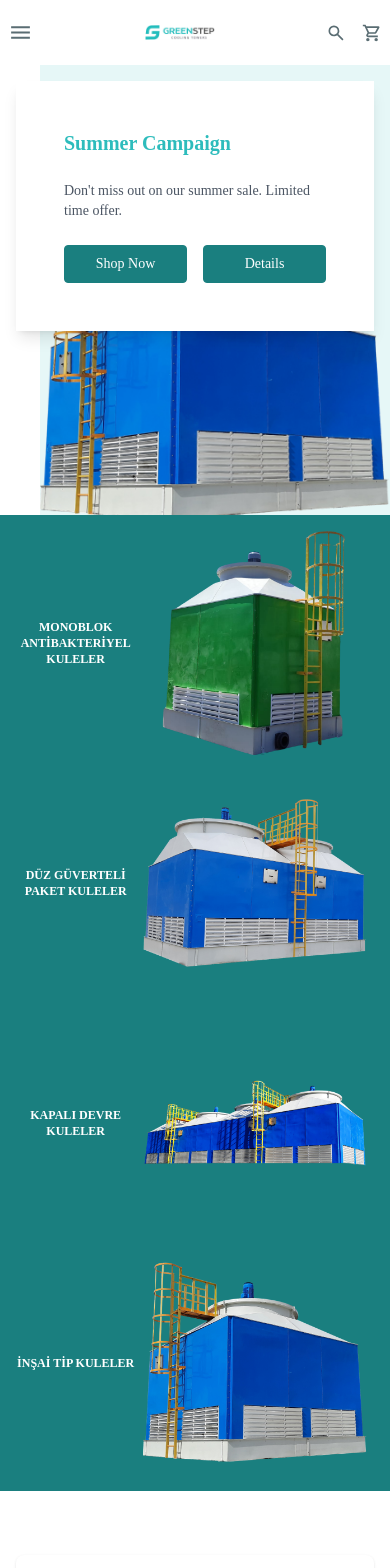
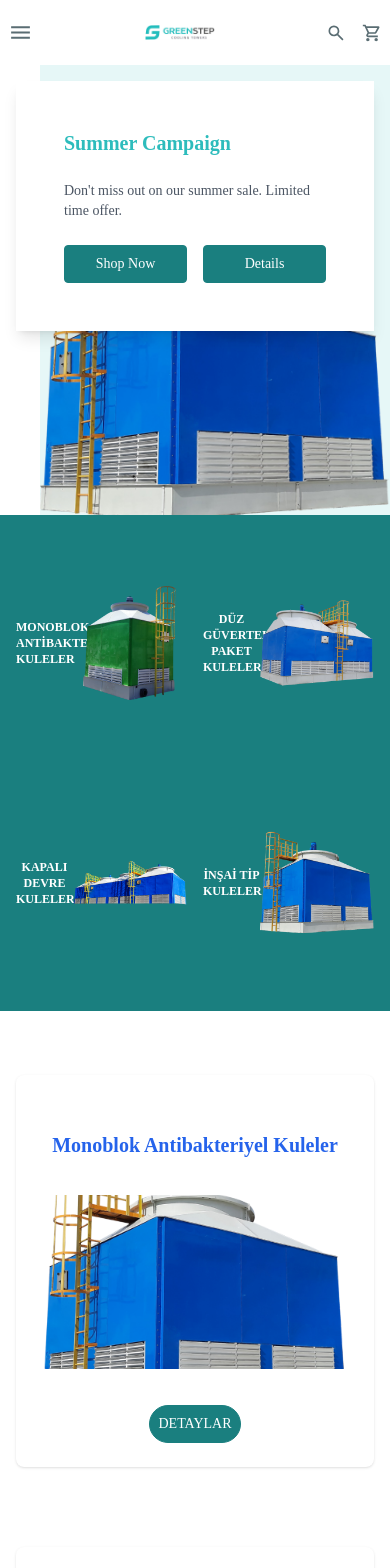
Before and after one commit to sambasoftwareuk/greenstep, a Next.js app: page / in a window 390 px wide. Shown: the top 1568 px of the page. Built offline with nearby package versions, Linux system fonts and the light colour scheme.

Commit message:
Update productBanner.jsx

```diff
--- a/app/_molecules/productBanner.jsx
+++ b/app/_molecules/productBanner.jsx
@@ -4,7 +4,7 @@ import Link from "next/link";
 const ProductBanner = ({ bannerProducts }) => {
   return (
     <div className="bg-primary900 py-4 px-4 w-full flex justify-center">
-      <div className="w-full max-w-7xl grid grid-cols-1 sm:grid-cols-2 md:grid-cols-4 gap-4">
+      <div className="w-full max-w-7xl grid grid-cols-2 md:grid-cols-4 gap-4">
         {bannerProducts.map((product) => (
           <Link
             key={product.id}
```
